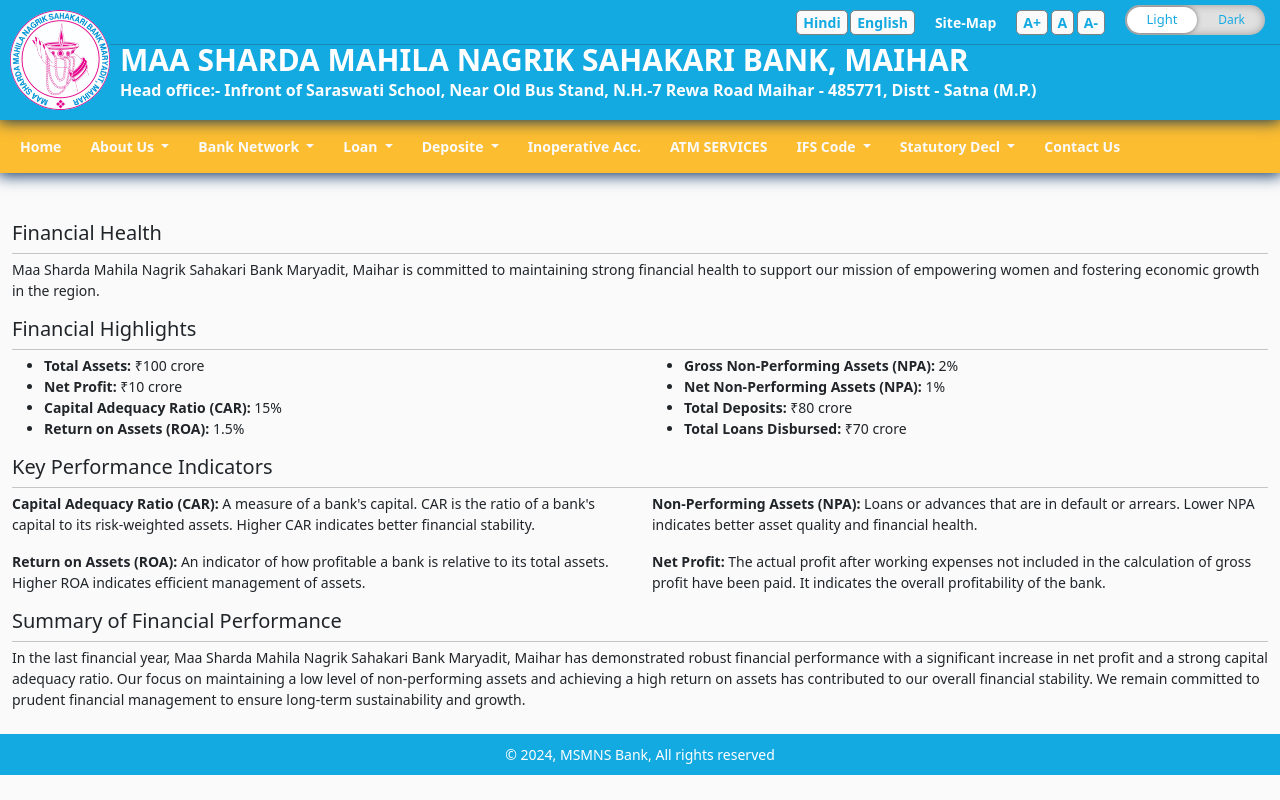
After one commit to anurag6569201/MSMNS-bank, a Django app: page /info/health in a window 1280 px wide. The commit adds this page. Run offline with Django 5.2, Linux system fonts and the light colour scheme.

Commit message:
added about of the bank

```diff
--- /dev/null
+++ b/aboutus/static/aboutus/css/aboutus.css
@@ -0,0 +1,32 @@
+.aboutmain p{
+    font-size: 1.4em;
+}
+.img-fluid {
+    max-width: 90%;
+    border-radius: 0.5rem;
+}
+
+/* financialhealth */
+.financialhealth p{
+    font-size: 1.4em;
+}
+
+.financialhealth ul li{
+    font-size: 1.4em;
+}
+
+/* commitment */
+.commitment p,
+.commitment ul{
+    font-size: 1.4em;
+}
+
+/* chairman */
+.chairman p{
+    font-size: 1.4em;
+}
+
+/* directors */
+.directors p{
+    font-size: 1.4em;
+}
--- /dev/null
+++ b/aboutus/templates/aboutus/app/financehealth.html
@@ -0,0 +1,63 @@
+{% extends 'aboutus/partial/base.html' %}
+{% load static %}
+
+{% block index %}
+
+<!-- Financial Health Section -->
+<div class="container-fluid mt-5 financialhealth">
+    <h5>Financial Health</h5>
+    <hr style="margin: 0 0 .5em 0;">
+    <p>Maa Sharda Mahila Nagrik Sahakari Bank Maryadit, Maihar is committed to maintaining strong financial health to
+        support our mission of empowering women and fostering economic growth in the region.</p>
+
+    <!-- Financial Highlights -->
+    <h5>Financial Highlights</h5>
+    <hr style="margin: 0 0 .5em 0;">
+    <div class="row">
+        <div class="col-lg-6">
+            <ul>
+                <li><strong>Total Assets:</strong> ₹100 crore</li>
+                <li><strong>Net Profit:</strong> ₹10 crore</li>
+                <li><strong>Capital Adequacy Ratio (CAR):</strong> 15%</li>
+                <li><strong>Return on Assets (ROA):</strong> 1.5%</li>
+            </ul>
+        </div>
+        <div class="col-lg-6">
+            <ul>
+                <li><strong>Gross Non-Performing Assets (NPA):</strong> 2%</li>
+                <li><strong>Net Non-Performing Assets (NPA):</strong> 1%</li>
+                <li><strong>Total Deposits:</strong> ₹80 crore</li>
+                <li><strong>Total Loans Disbursed:</strong> ₹70 crore</li>
+            </ul>
+        </div>
+    </div>
+
+    <!-- Key Performance Indicators -->
+    <h5>Key Performance Indicators</h5>
+    <hr style="margin: 0 0 .5em 0;">
+    <div class="row">
+        <div class="col-lg-6">
+            <p><strong>Capital Adequacy Ratio (CAR):</strong> A measure of a bank's capital. CAR is the ratio of a
+                bank's capital to its risk-weighted assets. Higher CAR indicates better financial stability.</p>
+            <p><strong>Return on Assets (ROA):</strong> An indicator of how profitable a bank is relative to its total
+                assets. Higher ROA indicates efficient management of assets.</p>
+        </div>
+        <div class="col-lg-6">
+            <p><strong>Non-Performing Assets (NPA):</strong> Loans or advances that are in default or arrears. Lower NPA
+                indicates better asset quality and financial health.</p>
+            <p><strong>Net Profit:</strong> The actual profit after working expenses not included in the calculation of
+                gross profit have been paid. It indicates the overall profitability of the bank.</p>
+        </div>
+    </div>
+
+    <!-- Summary of Financial Performance -->
+    <h5>Summary of Financial Performance</h5>
+    <hr style="margin: 0 0 .5em 0;">
+    <p>In the last financial year, Maa Sharda Mahila Nagrik Sahakari Bank Maryadit, Maihar has demonstrated robust
+        financial performance with a significant increase in net profit and a strong capital adequacy ratio. Our focus
+        on maintaining a low level of non-performing assets and achieving a high return on assets has contributed to our
+        overall financial stability. We remain committed to prudent financial management to ensure long-term
+        sustainability and growth.</p>
+</div>
+
+{% endblock index %}
--- a/aboutus/urls.py
+++ b/aboutus/urls.py
@@ -5,4 +5,8 @@
 
 urlpatterns=[
     path("profile",views.aboutmain,name="aboutmain"),
+    path("health",views.financialhealth,name="financialhealth"),
+    path("commitment",views.commitment,name="commitment"),
+    path("chairman",views.chairman,name="chairman"),
+    path("directors",views.directors,name="directors"),
 ]
--- a/aboutus/views.py
+++ b/aboutus/views.py
@@ -5,3 +5,30 @@
 
     }
     return render(request, "aboutus/app/aboutmain.html", context)
+
+def financialhealth(request):
+    context={
+
+    }
+    return render(request, "aboutus/app/financehealth.html", context)
+
+
+def commitment(request):
+    context={
+
+    }
+    return render(request, "aboutus/app/commitment.html", context)
+
+
+def chairman(request):
+    context={
+
+    }
+    return render(request, "aboutus/app/chairman.html", context)
+
+
+def directors(request):
+    context={
+
+    }
+    return render(request, "aboutus/app/directors.html", context)
--- a/core/templates/core/elements/navbar.html
+++ b/core/templates/core/elements/navbar.html
@@ -52,7 +52,7 @@
         <div class="collapse navbar-collapse" id="navbarSupportedContent">
             <ul class="navbar-nav me-auto mb-2 mb-lg-0 navbar-links-tag">
                 <li class="nav-item">
-                    <a class="nav-link font_resizer" aria-current="page" href="#">Home</a>
+                    <a class="nav-link font_resizer" aria-current="page" href="{% url 'core:index' %}">Home</a>
                 </li>
                 <li class="nav-item dropdown">
                     <a class="nav-link dropdown-toggle font_resizer" href="#" role="button" data-bs-toggle="dropdown"
@@ -61,13 +61,13 @@
                     </a>
                     <ul class="dropdown-menu">
                         <li><a class="dropdown-item font_resizer" href="{% url 'aboutus:aboutmain' %}">Profile</a></li>
-                        <li><a class="dropdown-item font_resizer" href="#">Financial Health</a></li>
-                        <li><a class="dropdown-item font_resizer" href="#">Key Commitments</a></li>
+                        <li><a class="dropdown-item font_resizer" href="{% url 'aboutus:financialhealth' %}">Financial Health</a></li>
+                        <li><a class="dropdown-item font_resizer" href="{% url 'aboutus:commitment' %}">Key Commitments</a></li>
                         <li>
                             <hr class="dropdown-divider">
                         </li>
-                        <li><a class="dropdown-item font_resizer" href="#">Chairmen's Message</a></li>
-                        <li><a class="dropdown-item font_resizer" href="#">Board Of Directors</a></li>
+                        <li><a class="dropdown-item font_resizer" href="{% url 'aboutus:chairman' %}">Chairmen's Message</a></li>
+                        <li><a class="dropdown-item font_resizer" href="{% url 'aboutus:directors' %}">Board Of Directors</a></li>
                     </ul>
                 </li>
 
--- a/inoperate/templates/inoperate/app/inoperate.html
+++ b/inoperate/templates/inoperate/app/inoperate.html
@@ -8,7 +8,7 @@
     </div>
 </div>
 <div class="container-fluid mt-4">
-    <p class="inoperate-info">According to the Reserve Bank of India (RBI) guidelines, an account is classified as inoperative or dormant if there have been no transactions for over two years. Customers are advised to reactivate their inoperative accounts by visiting the bank with valid identification and address proof. The RBI mandates that banks should not levy charges for activation and should not impose any restrictions on the deposit of money in such accounts.</p>
+    <p class="inoperate-info">According to the Reserve Bank of India (RBI) guidelines, an account is classified as inoperative or dormant if there have been no transactions for over two years. Customers are advised to reactivate their inoperative accounts by visiting the bank with valid identification and address proof. The RBI mandates that banks should not levy charges for activation and should not impose any restrictions on the deposit of money in such accounts. <br><b>Total Inoperative Accounts {{no_of_account}}</b><br><b style="display: flex;align-items: center;">Total Amount Of Inoperative Accounts {{total_amount}} <span class="material-symbols-outlined" style="font-size: 1.2em;">currency_rupee</span> </b></p>
 </div>
 <div class="container-fluid row">
     <div class="col-md-6">
```
Also changed, not shown: aboutus/templates/aboutus/app/aboutmain.html (+26 -0 lines), aboutus/templates/aboutus/app/chairman.html (added, +36 -0 lines), aboutus/templates/aboutus/app/commitment.html (added, +59 -0 lines), aboutus/templates/aboutus/app/directors.html (added, +79 -0 lines), inoperate/views.py (+6 -1 lines), aboutus/static/aboutus/images/msmnb-eng.png (added), db.sqlite3.
